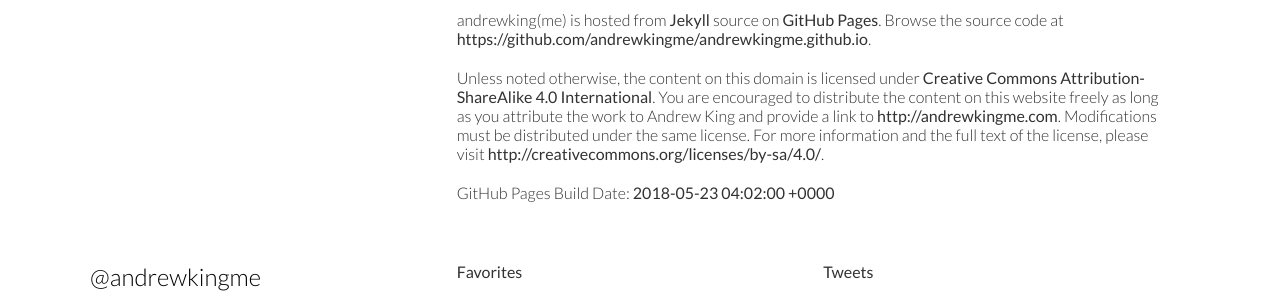
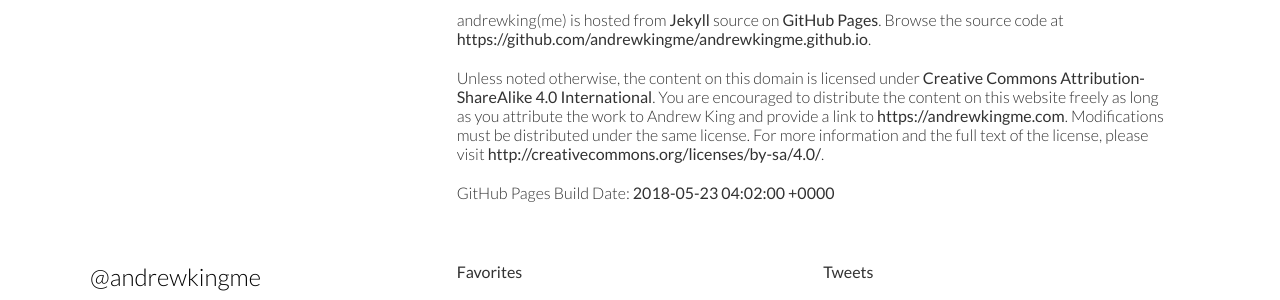
Before and after one commit to andrewkingme/andrewkingme.github.io, a Jekyll site: the page built from about/index.md, in a window 1280 px wide. Shown: the part 367-667 px from the top of the page. Built offline with Jekyll 4.4.1, drawn with Linux system fonts in a browser that asks for light colours; comment, search, counter and statistics services are not loaded; some of the changed lines change nothing that is shown.

Commit message:
Update link to https

```diff
--- a/about/index.md
+++ b/about/index.md
@@ -7,6 +7,6 @@ Andrew King is a [Designer](https://www.linkedin.com/in/andrewkingme) at [WATG](
 
 andrewking(me) is hosted from [Jekyll](http://jekyllrb.com) source on [GitHub Pages](http://pages.github.com). Browse the source code at [https://github.com/andrewkingme/andrewkingme.github.io](https://github.com/andrewkingme/andrewkingme.github.io).
 
-Unless noted otherwise, the content on this domain is licensed under [Creative Commons Attribution-ShareAlike 4.0 International](http://creativecommons.org/licenses/by-sa/4.0/). You are encouraged to distribute the content on this website freely as long as you attribute the work to Andrew King and provide a link to [http://andrewkingme.com](http://andrewkingme.com). Modifications must be distributed under the same license. For more information and the full text of the license, please visit [http://creativecommons.org/licenses/by-sa/4.0/](http://creativecommons.org/licenses/by-sa/4.0/).
+Unless noted otherwise, the content on this domain is licensed under [Creative Commons Attribution-ShareAlike 4.0 International](http://creativecommons.org/licenses/by-sa/4.0/). You are encouraged to distribute the content on this website freely as long as you attribute the work to Andrew King and provide a link to [https://andrewkingme.com](https://andrewkingme.com). Modifications must be distributed under the same license. For more information and the full text of the license, please visit [http://creativecommons.org/licenses/by-sa/4.0/](http://creativecommons.org/licenses/by-sa/4.0/).
 
 GitHub Pages Build Date: <a href="https://github.com/andrewkingme/andrewkingme.github.io" class="builddate_link">{{ site.time }}</a>
```
